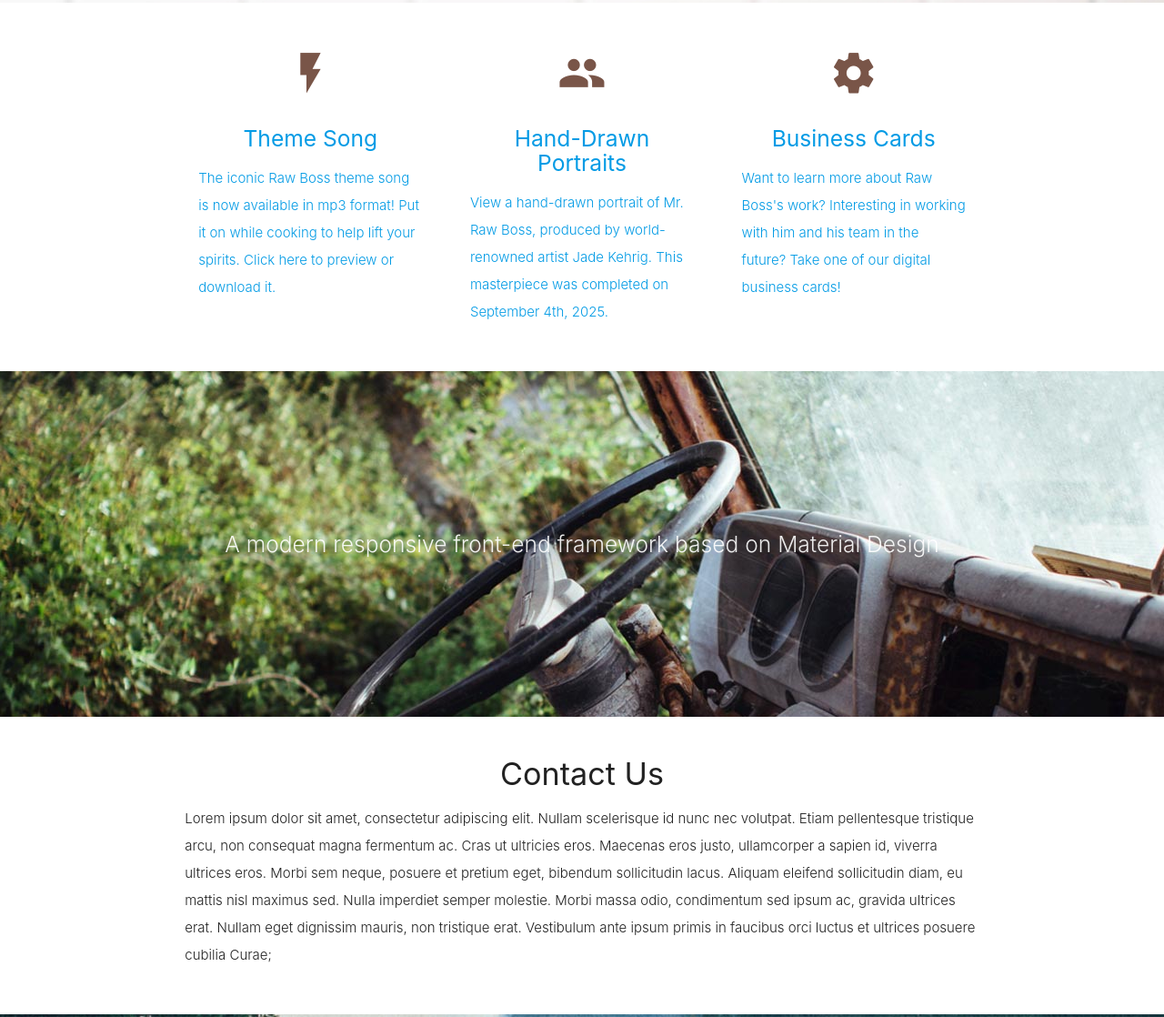
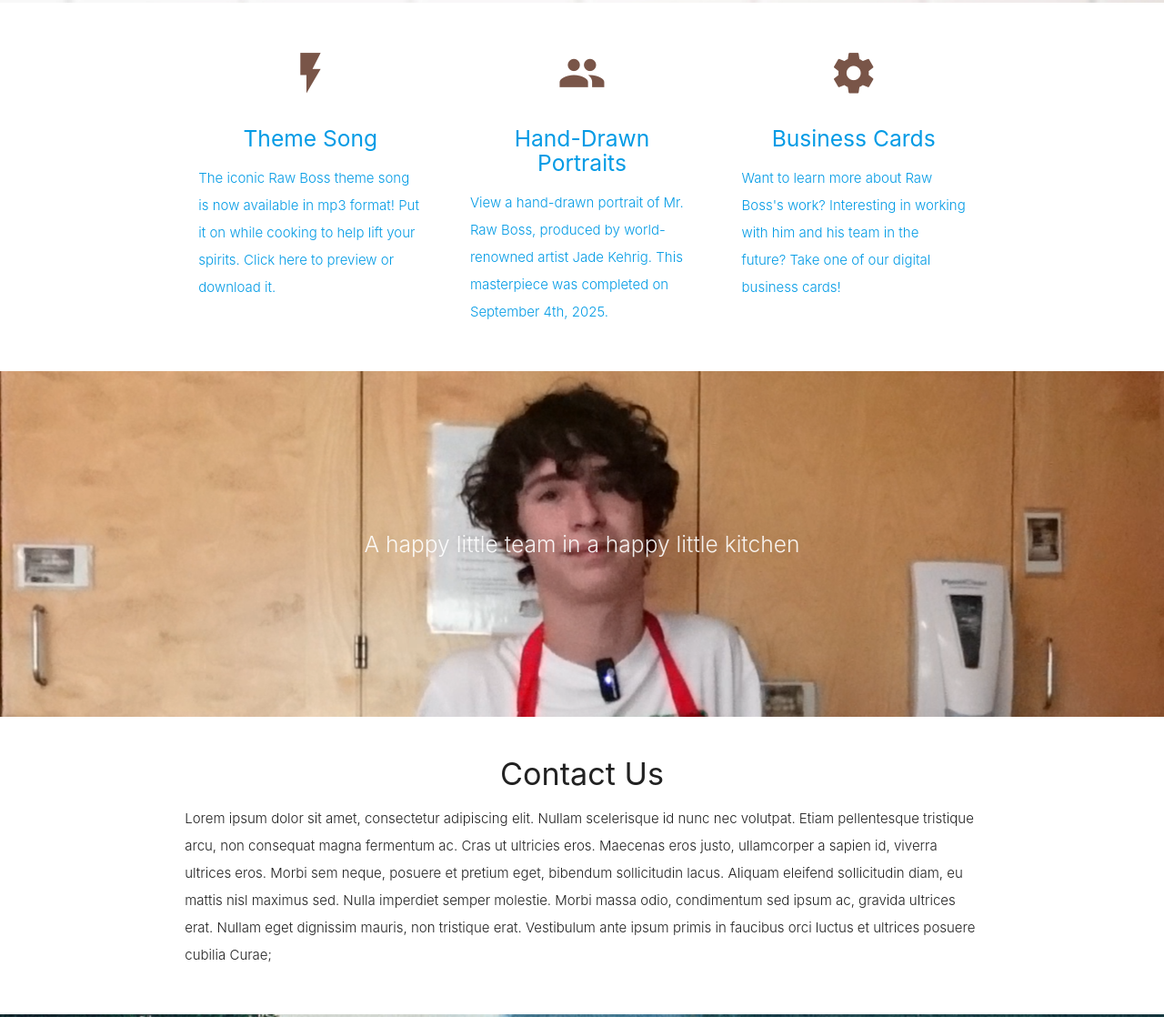
Before and after one commit to JTS-Dawnstar/rawboss, a plain HTML site: page index.html in a window 1280 px wide. Shown: the part 441-1559 px from the top of the page at 91% size. Drawn offline with nearby package versions, Linux system fonts and the light colour scheme.

Commit message:
Update index.html

```diff
--- a/index.html
+++ b/index.html
@@ -91,11 +91,11 @@
     <div class="section no-pad-bot">
       <div class="container">
         <div class="row center">
-          <h5 class="header col s12 light">A modern responsive front-end framework based on Material Design</h5>
+          <h5 class="header col s12 light">A happy little team in a happy little kitchen</h5>
         </div>
       </div>
     </div>
-    <div class="parallax"><img src="background2.jpg" alt="Unsplashed background img 2"></div>
+    <div class="parallax"><img src="rb_closeup.png" alt="Unsplashed background img 2"></div>
   </div>
 
   <div class="container">
```
